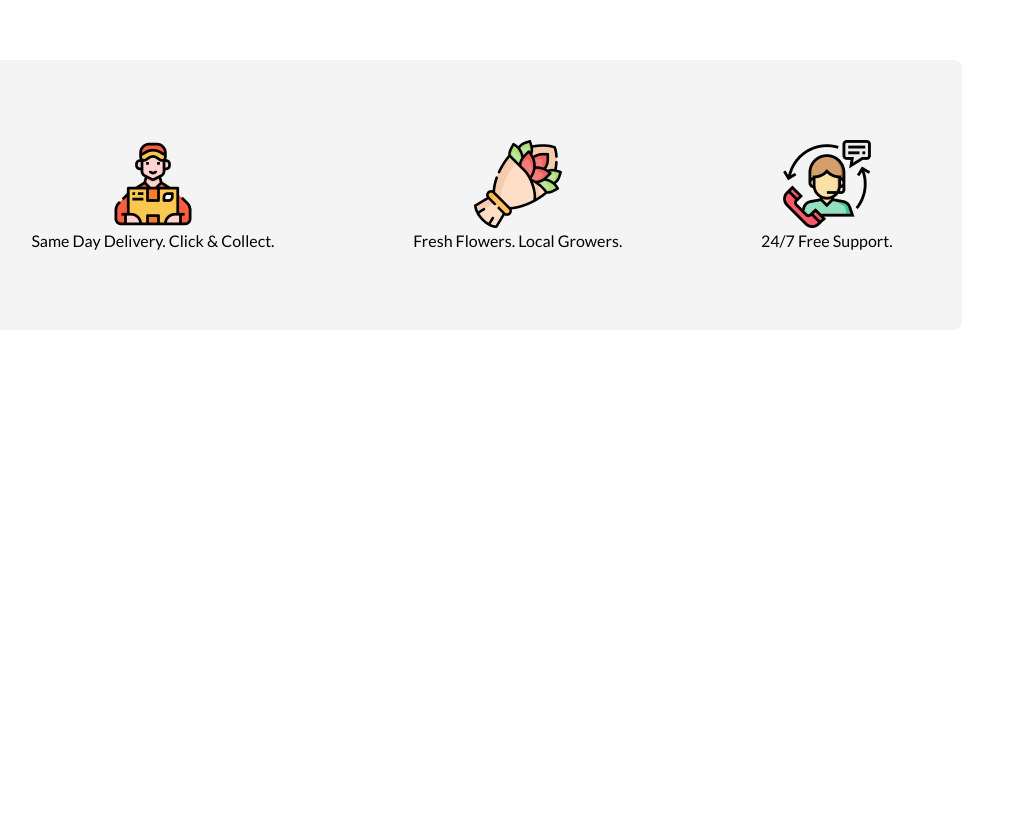
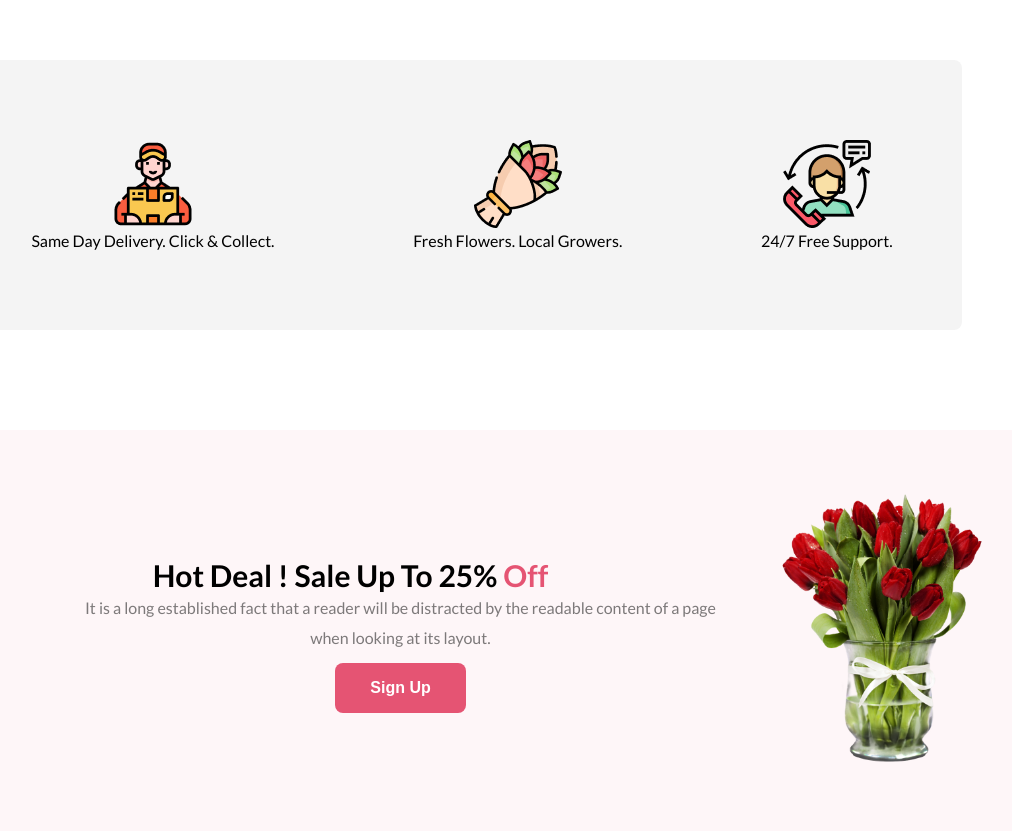
Before and after one commit to Aaban-Nayeem/flower-shop-assignment, a plain HTML site: page index.html in a window 1280 px wide. Shown: the part 1573-2404 px from the top of the page, without its empty margins (178-1190 px from the left). Before the commit the page ends 2003 px from the top, so only its background shows below. Drawn offline with Linux system fonts and the light colour scheme.

Commit message:
added hot deal

```diff
--- a/index.html
+++ b/index.html
@@ -68,7 +68,7 @@
             </div>
         </div>
       </section>
-      <div class="delivery">
+      <section class="delivery">
         <div>
           <img src="./Flower Asset/delivery-man.png" alt="" />
           <p>Same Day Delivery. Click & Collect.</p>
@@ -81,7 +81,17 @@
           <img src="./Flower Asset/Group 59.png" alt="" />
           <p>24/7 Free Support.</p>
         </div>
+     </section>
+     <section class="hot-deal">
+      <div class="hot-deal-text">
+        <h3>Hot Deal ! Sale Up To 25% <span>Off</span></h3>
+        <p>It is a long established fact that a reader will be distracted by the readable content of a page when looking at its layout.</p>
+        <button class="hot-deal-btn"><a href="#">Sign Up</a></button>
       </div>
+      <div >
+        <img src="./Flower Asset/pngwing 8.png" alt="" class="hot-deal-img" >
+      </div>
+     </section>
     </main>
     <footer></footer>
   </body>
--- a/style.css
+++ b/style.css
@@ -141,3 +141,58 @@ header {
   padding: 80px 0px;
   width: 1000px;
 }
+
+.hot-deal {
+  display: flex;
+  align-items: center;
+  border-radius: 8px;
+  background: rgba(229, 84, 115, 0.05);
+  padding: 60px 60px 60px 150px;
+  gap: 50px;
+}
+
+.hot-deal-text > h3 {
+  font-size: 30px;
+  font-weight: 700;
+  text-align: center;
+}
+
+.hot-deal-text > h3 > span {
+  color: #e55473;
+  text-align: center;
+}
+
+.hot-deal-text > p {
+  color: rgba(39, 39, 39, 0.6);
+  font-size: 16px;
+  line-height: 30px;
+  text-align: center;
+  padding-left: 100px;
+}
+
+.hot-deal-btn {
+  /* margin: 0px 0px 0px 300px; */
+  /* margin: 0% 50%; */
+}
+
+.hot-deal-btn {
+  padding: 16px 35px;
+  border: none;
+  border-radius: 8px;
+  background: #e55473;
+  position: relative;
+  top: 10px;
+  left: 48%;
+}
+
+.hot-deal-btn > a {
+  color: #fff;
+  font-size: 16px;
+  font-weight: 700;
+  text-decoration: none;
+  /* margin: 0% 50%; */
+}
+
+.hot-deal-img {
+  width: 80%;
+}
```
